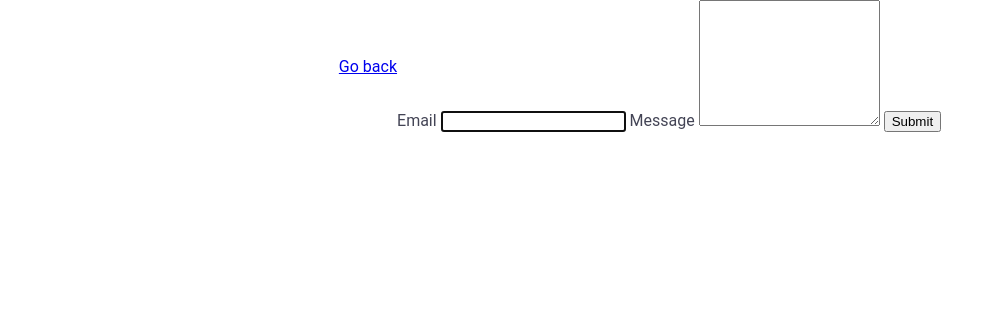
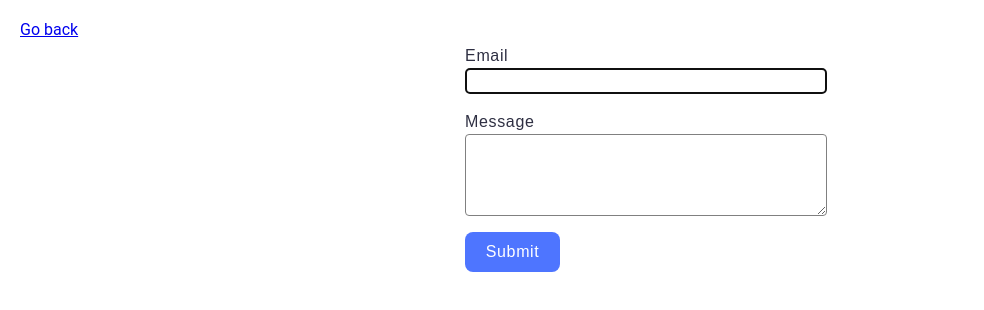
Before and after one commit to dfostakovskyi/goit-js-hw-09, a website built with Vite: page src/2-form.html in a window 1280 px wide. Shown: the whole page, without its empty margins (0-984 px from the left). Built offline with nearby package versions, Linux system fonts and the light colour scheme.

Commit message:
add stile

```diff
--- a/src/2-form.html
+++ b/src/2-form.html
@@ -3,7 +3,7 @@
   <head>
     <meta charset="UTF-8" />
     <meta name="viewport" content="width=device-width, initial-scale=1.0" />
-    <link rel="stylesheet" type="text/css" href="./css/1-gallary.css" />
+    <link rel="stylesheet" type="text/css" href="./css/form.css" />
     <title>Forma</title>
   </head>
   <body>
@@ -15,7 +15,7 @@
       </label>
       <label>
         Message
-        <textarea name="message" rows="8"></textarea>
+        <textarea name="message" rows="8"> </textarea>
       </label>
       <button type="submit">Submit</button>
     </form>
--- /dev/null
+++ b/src/css/form.css
@@ -0,0 +1,72 @@
+body {
+  background-color: #ffffff;
+  font-family: 'Roboto', sans-serif;
+  color: #434455;
+  display: flex;
+  justify-content: center;
+  align-items: flex-start;
+  height: 100vh;
+  margin: 0;
+  padding: 20px;
+}
+
+.feedback-form {
+  width: 408px;
+  padding: 24px;
+  display: flex;
+  flex-direction: column;
+  background-color: #fff;
+  margin: 0 auto;
+  align-items: flex-start;
+  border: none;
+  gap: 8px;
+  font-family: 'Montserrat', sans-serif;
+  font-weight: 400;
+  font-size: 16px;
+  line-height: 1.5;
+  letter-spacing: 0.04em;
+  color: #2e2f42;
+}
+
+.feedback-form label {
+  display: flex;
+  flex-direction: column;
+  align-items: flex-start;
+}
+
+.feedback-form input[type='email'],
+.feedback-form textarea {
+  border: 1px solid #808080;
+  border-radius: 4px;
+  width: 360px;
+  margin-bottom: 8px;
+  padding: 0;
+  font-family: 'Montserrat', sans-serif;
+  font-size: 16px;
+  line-height: 1.5;
+}
+
+.feedback-form textarea {
+  height: 80px;
+  resize: vertical;
+}
+
+.feedback-form button[type='submit'] {
+  border-radius: 8px;
+  padding: 8px 16px;
+  width: 95px;
+  height: 40px;
+  cursor: pointer;
+  background-color: #4e75ff;
+  font-family: 'Montserrat', sans-serif;
+  font-weight: 500;
+  font-size: 16px;
+  line-height: 1.5;
+  letter-spacing: 0.04em;
+  color: #fff;
+  border: none;
+}
+
+.feedback-form button[type='submit']:hover {
+  background-color: #6c8cff;
+}
```
